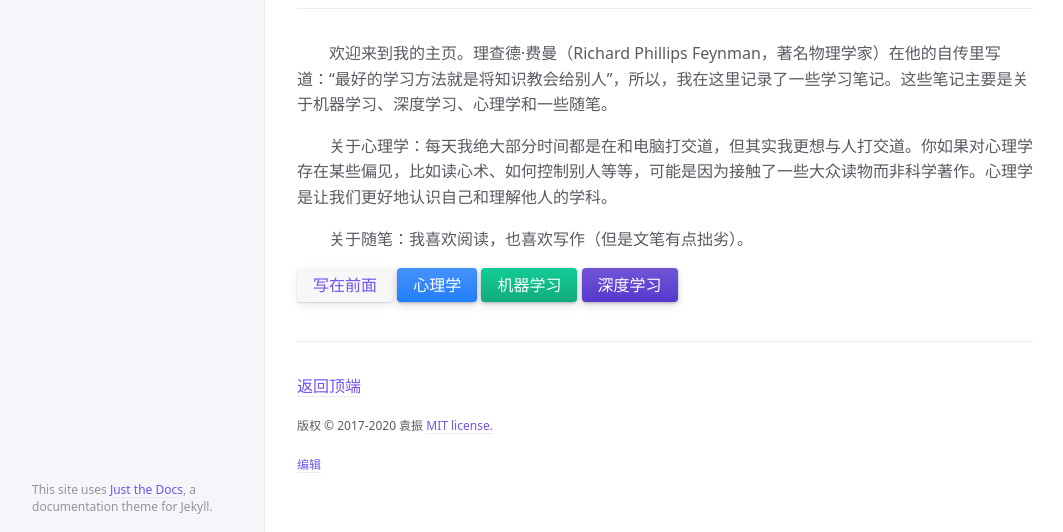
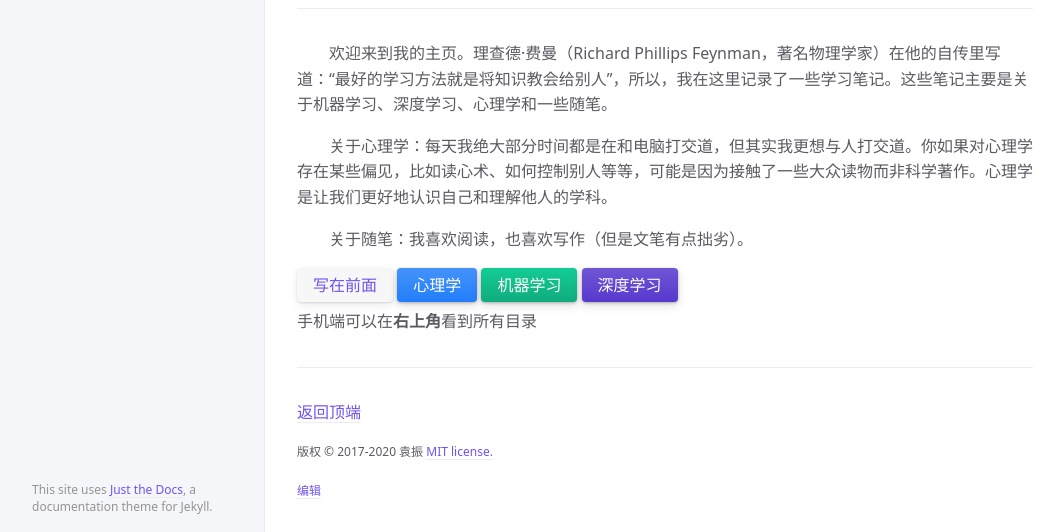
Before and after one commit to yz14/main, a Jekyll site: the page built from index.md, in a window 1280 px wide and 948 px high, cut to the strip 416-948 px from the top of the window. Shown: the whole strip, without its empty margins (107-1170 px from the left). Built offline with Jekyll 4.4.1, drawn with Linux system fonts in a browser that asks for light colours.

Commit message:
Update index.md

```diff
--- a/index.md
+++ b/index.md
@@ -20,3 +20,4 @@ permalink: /
 [心理学](https://yz14.github.io/docs/psy){: .btn .btn-blue }
 [机器学习](https://yz14.github.io/docs/ml){: .btn .btn-green }
 [深度学习](https://yz14.github.io/docs/dl){: .btn .btn-purple }
+手机端可以在**右上角**看到所有目录
```
